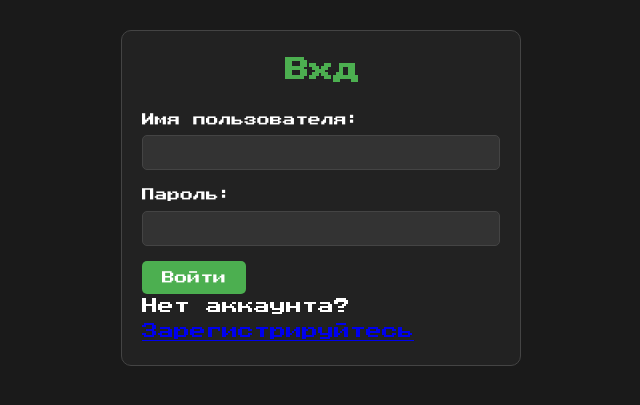
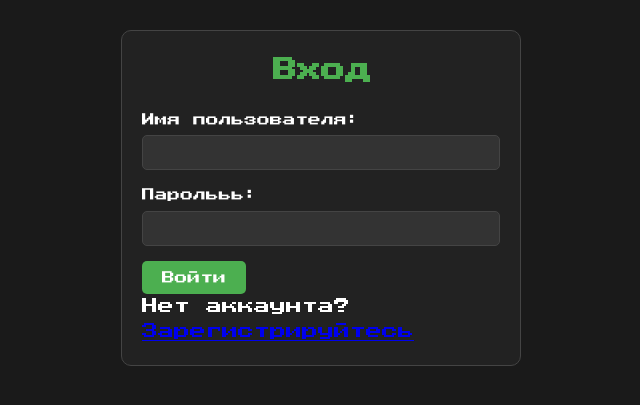
Before and after one commit to ZhadikMe/Zmeika, a Flask app: page /login in a window 1280 px wide. Shown: the part 113-518 px from the top of the page, without its empty margins (319-959 px from the left). Run offline with Flask 3, Linux system fonts and the light colour scheme.

Commit message:
Proverka

```diff
--- a/snake/templates/login.html
+++ b/snake/templates/login.html
@@ -1,17 +1,17 @@
 {% extends "base.html" %}
 
-{% block title %}Вхд{% endblock %}
+{% block title %}Вход{% endblock %}
 
 {% block content %}
 <div class="auth-form">
-    <h2>Вхд</h2>
+    <h2>Вход</h2>
     <form method="POST" action="{{ url_for('login') }}">
         <div class="form-group">
             <label for="username">Имя пользователя:</label>
             <input type="text" id="username" name="username" required>
         </div>
         <div class="form-group">
-            <label for="password">Пароль:</label>
+            <label for="password">Паролььь:</label>
             <input type="password" id="password" name="password" required>
         </div>
         <button type="submit" class="btn">Войти</button>
```
Also changed, not shown: .gitlab-ci.yml.
